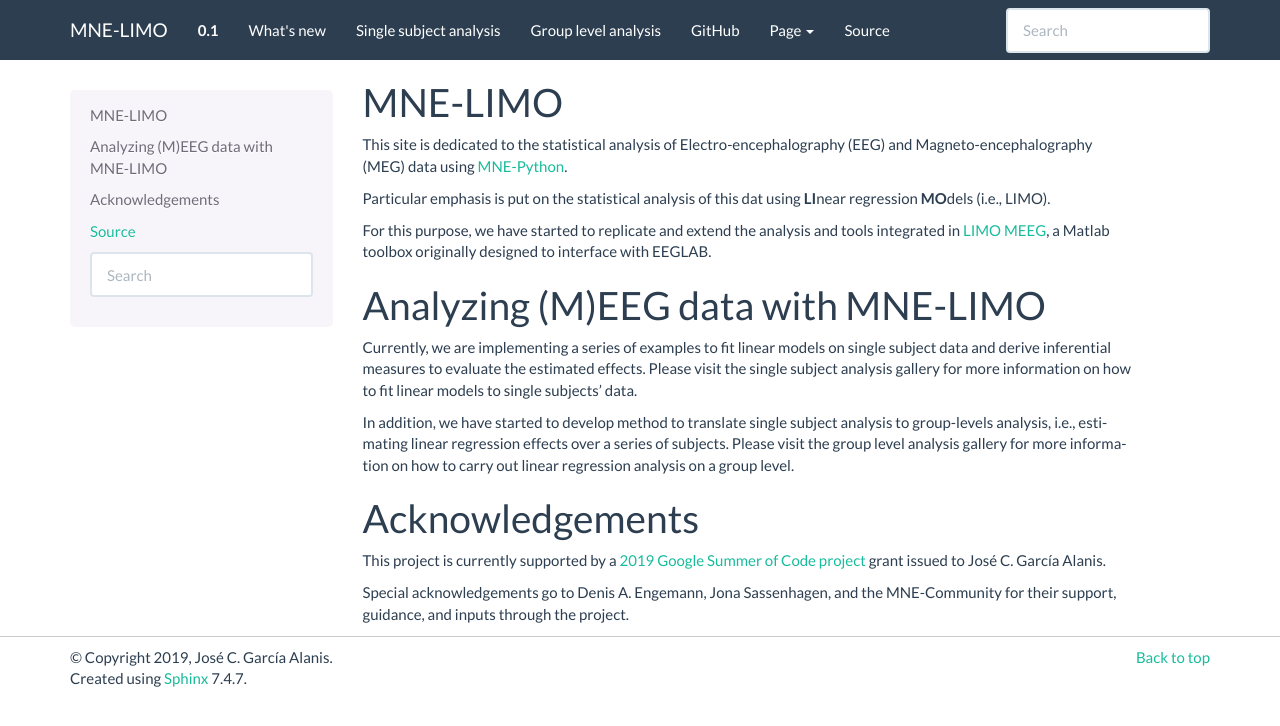
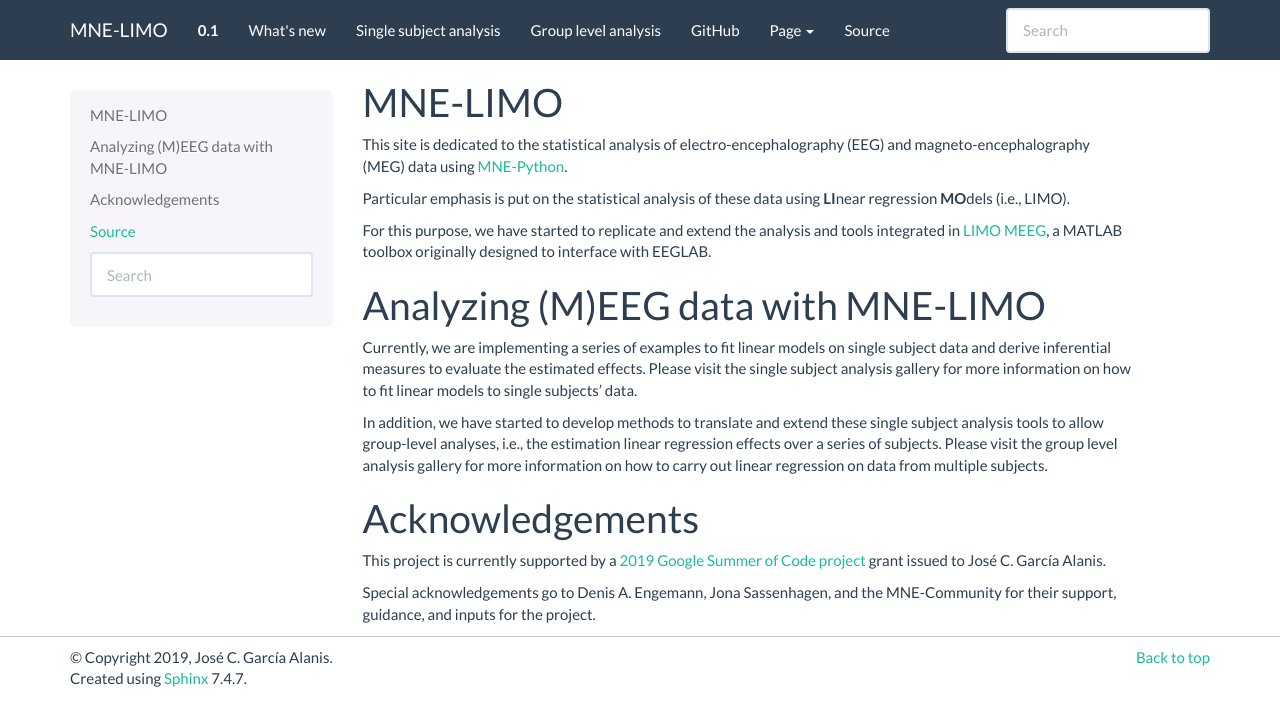
Before and after one commit to JoseAlanis/mne-stats, a Sphinx documentation site: the page built from doc/index.rst, in a window 1280 px wide. Shown: the top 726 px of the page. Built offline with Sphinx 7.4.7, drawn with Linux system fonts in a browser that asks for light colours.

Commit message:
add dengemann's comments (e.g., remove false refs)

```diff
--- a/doc/conf.py
+++ b/doc/conf.py
@@ -1,7 +1,7 @@
 # -*- coding: utf-8 -*-
 #
-# autoreject documentation build configuration file, created by
-# sphinx-quickstart on Mon May 23 16:22:52 2016.
+# MNE-LIMO documentation build configuration file, updated by
+# jose c. garcia alanis on Tue Jul 16 16:48:43 2019.
 #
 # This file is execfile()d with the current directory set to its
 # containing dir.
@@ -275,7 +275,7 @@
 # One entry per manual page. List of tuples
 # (source start file, name, description, authors, manual section).
 man_pages = [
-    (master_doc, 'MNE-Stats', u'MNE-Stats Documentation',
+    (master_doc, 'MNE-LIMO', u'MNE-LIMO Documentation',
      [author], 1)
 ]
 
--- a/doc/index.rst
+++ b/doc/index.rst
@@ -6,11 +6,11 @@
 MNE-LIMO
 ========
 
-This site is dedicated to the statistical analysis of Electro-encephalography (EEG) and Magneto-encephalography (MEG) data using `MNE-Python <https://martinos.org/mne/stable/index.html>`_.
+This site is dedicated to the statistical analysis of electro-encephalography (EEG) and magneto-encephalography (MEG) data using `MNE-Python <https://martinos.org/mne/stable/index.html>`_.
 
-Particular emphasis is put on the statistical analysis of this dat using **LI**\ near regression **MO**\ dels (i.e., LIMO).
+Particular emphasis is put on the statistical analysis of these data using **LI**\ near regression **MO**\ dels (i.e., LIMO).
 
-For this purpose, we have started to replicate and extend the analysis and tools integrated in `LIMO MEEG <https://github.com/LIMO-EEG-Toolbox/limo_eeg>`_, a Matlab toolbox originally designed to interface with EEGLAB.
+For this purpose, we have started to replicate and extend the analysis and tools integrated in `LIMO MEEG <https://github.com/LIMO-EEG-Toolbox/limo_eeg>`_, a MATLAB toolbox originally designed to interface with EEGLAB.
 
 
 Analyzing (M)EEG data with MNE-LIMO
@@ -19,8 +19,8 @@
 Currently, we are implementing a series of examples to fit linear models on single subject data and derive inferential measures to evaluate the estimated effects.
 Please visit the :ref:`single subject analysis gallery <sphx_glr_limo_examples_single_subject>` for more information on how to fit linear models to single subjects' data.
 
-In addition, we have started to develop method to translate single subject analysis to group-levels analysis, i.e., estimating linear regression effects over a series of subjects.
-Please visit the :ref:`group level analysis gallery <sphx_glr_limo_examples_group_level>` for more information on how to carry out linear regression analysis on a group level.
+In addition, we have started to develop methods to translate and extend these single subject analysis tools to allow group-level analyses, i.e., the estimation linear regression effects over a series of subjects.
+Please visit the :ref:`group level analysis gallery <sphx_glr_limo_examples_group_level>` for more information on how to carry out linear regression on data from multiple subjects.
 
 
 Acknowledgements
@@ -28,4 +28,4 @@
 
 This project is currently supported by a `2019 Google Summer of Code project <https://summerofcode.withgoogle.com/projects/#5715889406607360>`_ grant issued to José C. García Alanis.
 
-Special acknowledgements go to Denis A. Engemann, Jona Sassenhagen, and the MNE-Community for their support, guidance, and inputs through the project.
+Special acknowledgements go to Denis A. Engemann, Jona Sassenhagen, and the MNE-Community for their support, guidance, and inputs for the project.
```
Also changed, not shown: 2 other files.
